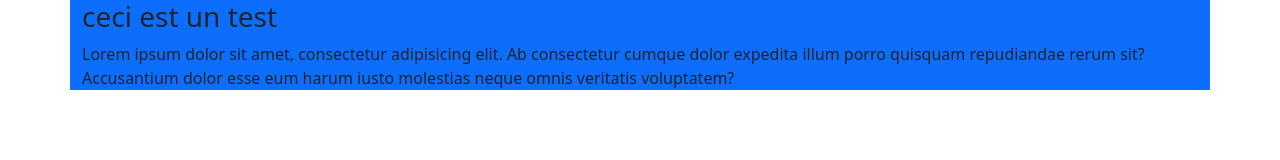
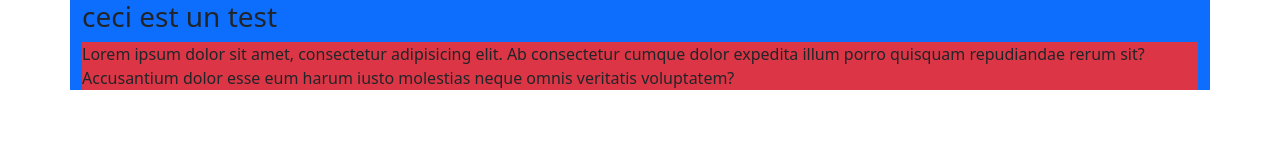
Before and after one commit to leomougin/projet-github, a plain HTML site: page index.html in a window 1280 px wide. Drawn offline with Linux system fonts and the light colour scheme.

Commit message:
modif index.html

```diff
--- a/index.html
+++ b/index.html
@@ -11,7 +11,7 @@
 <body>
 <div class="container bg-primary">
     <h3 class="">ceci est un test</h3>
-    <p>Lorem ipsum dolor sit amet, consectetur adipisicing elit. Ab consectetur cumque dolor expedita illum porro quisquam repudiandae rerum sit? Accusantium dolor esse eum harum iusto molestias neque omnis veritatis voluptatem?</p>
+    <p class="bg-danger">Lorem ipsum dolor sit amet, consectetur adipisicing elit. Ab consectetur cumque dolor expedita illum porro quisquam repudiandae rerum sit? Accusantium dolor esse eum harum iusto molestias neque omnis veritatis voluptatem?</p>
 </div>
 </body>
 </html>
```
